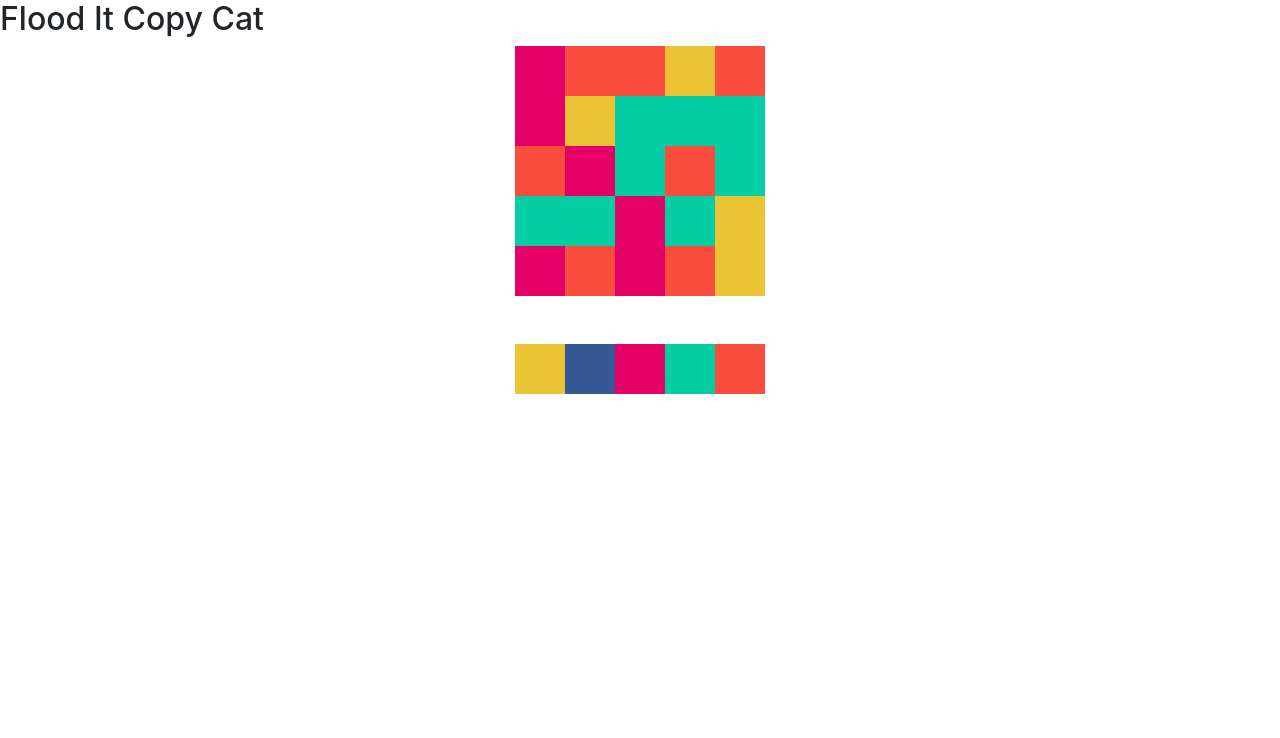
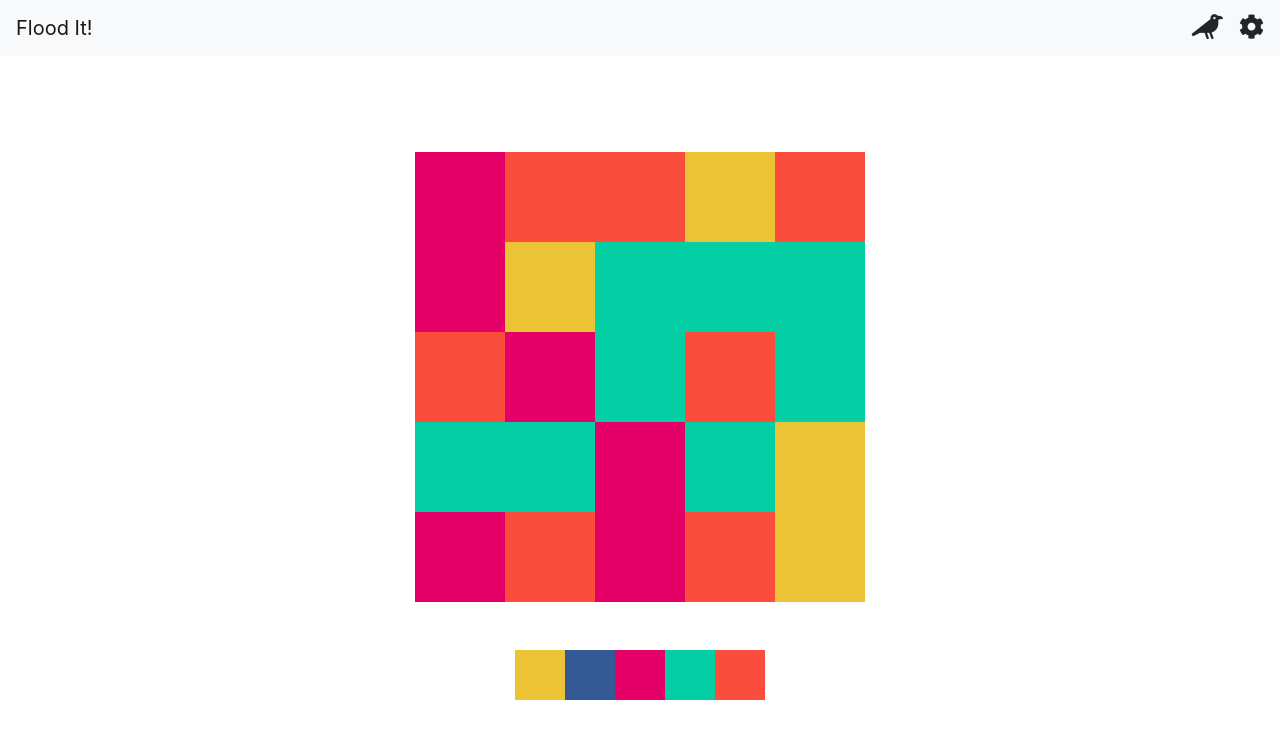
Before and after one commit to cynthialu42/flood-it, a React (Create React App) app: page / in a window 1280 px wide. Shown: the top 738 px of the page. Built offline with nearby package versions, Linux system fonts and the light colour scheme.

Commit message:
crow feature and sidedrawer

```diff
--- a/public/index.html
+++ b/public/index.html
@@ -26,6 +26,9 @@
     -->
     <title>React App</title>
     <link rel="stylesheet" href="https://stackpath.bootstrapcdn.com/bootstrap/4.3.1/css/bootstrap.min.css" integrity="sha384-ggOyR0iXCbMQv3Xipma34MD+dH/1fQ784/j6cY/iJTQUOhcWr7x9JvoRxT2MZw1T" crossorigin="anonymous">
+    <!-- <link rel="stylesheet" href="https://stackpath.bootstrapcdn.com/font-awesome/4.7.0/css/font-awesome.min.css" integrity="sha384-wvfXpqpZZVQGK6TAh5PVlGOfQNHSoD2xbE+QkPxCAFlNEevoEH3Sl0sibVcOQVnN" crossorigin="anonymous"> -->
+    <link rel="stylesheet" href="https://use.fontawesome.com/releases/v5.1.1/css/all.css" integrity="sha384-O8whS3fhG2OnA5Kas0Y9l3cfpmYjapjI0E4theH4iuMD+pLhbf6JI0jIMfYcK3yZ" crossorigin="anonymous">
+
   </head>
   <body>
     <noscript>You need to enable JavaScript to run this app.</noscript>
--- a/src/components/ColorButtons.js
+++ b/src/components/ColorButtons.js
@@ -1,9 +1,26 @@
-import React, { Component } from 'react';
+import React, { Component } from "react";
 
 class ColorButtons extends Component {
   render() {
+    if (this.props.crow) {
       return (
-            <div c
+        <div
+          className="color-buttons"
+          style={{ height: 50, width: 50 }}
+          onClick={() => this.props.sendColor(this.props.color)}
+        >
+          <i
+            className="fas fa-crow"
+            style={{
+              color: this.props.color,
+              fontSize: 50,
+            }}
+          ></i>
+        </div>
+      );
+    } else {
+      return (
+        <div
           className="color-buttons"
           style={{ backgroundColor: this.props.color, height: 50, width: 50 }}
           onClick={() => this.props.sendColor(this.props.color)}
@@ -11,5 +28,6 @@ class ColorButtons extends Component {
       );
     }
   }
+}
 
 export default ColorButtons;
--- a/src/components/Grid.js
+++ b/src/components/Grid.js
@@ -1,5 +1,5 @@
-import React, { Component } from 'react';
-import Tile from './Tile';
+import React, { Component } from "react";
+import Tile from "./Tile";
 
 class Grid extends Component {
   constructor(props) {
@@ -8,8 +8,9 @@ class Grid extends Component {
       size: this.props.size,
       colors: this.props.colors,
       gridColors: null,
-            colorCluster: null
-        }
+      colorCluster: null,
+      crow: this.props.crow,
+    };
     this.updateGrid = this.updateGrid.bind(this);
   }
 
@@ -24,34 +25,59 @@ class Grid extends Component {
   }
 
   findAllTiles = (array, gridObjectClone, color, originalArray) => {
-        let tempArr = []
-        array.map(tileNum => {
-            const { top, bottom, left, right } = gridObjectClone[tileNum]
+    let tempArr = [];
+    array.map((tileNum) => {
+      const { top, bottom, left, right } = gridObjectClone[tileNum];
       console.log(array.includes(top));
-            if (gridObjectClone[top] && gridObjectClone[top].color === color && !array.includes(top) && !originalArray.includes(top)) {
+      if (
+        gridObjectClone[top] &&
+        gridObjectClone[top].color === color &&
+        !array.includes(top) &&
+        !originalArray.includes(top)
+      ) {
         tempArr.push(top);
       }
-            if (gridObjectClone[bottom] && gridObjectClone[bottom].color === color  && !array.includes(bottom) && !originalArray.includes(bottom)) {
+      if (
+        gridObjectClone[bottom] &&
+        gridObjectClone[bottom].color === color &&
+        !array.includes(bottom) &&
+        !originalArray.includes(bottom)
+      ) {
         tempArr.push(bottom);
       }
-            if (gridObjectClone[left] && gridObjectClone[left].color === color  && !array.includes(left)&& !originalArray.includes(left)) {
+      if (
+        gridObjectClone[left] &&
+        gridObjectClone[left].color === color &&
+        !array.includes(left) &&
+        !originalArray.includes(left)
+      ) {
         tempArr.push(left);
       }
-            if (gridObjectClone[right] && gridObjectClone[right].color === color  && !array.includes(right)&& !originalArray.includes(right)) {
+      if (
+        gridObjectClone[right] &&
+        gridObjectClone[right].color === color &&
+        !array.includes(right) &&
+        !originalArray.includes(right)
+      ) {
         tempArr.push(right);
       }
-        })
-        console.log('tempArr', [...new Set(tempArr)])
+    });
+    console.log("tempArr", [...new Set(tempArr)]);
     const noDuplicates = [...new Set(tempArr)];
     const newFullArray = [...new Set([...originalArray, ...noDuplicates])];
-        console.log('new full array', newFullArray);
+    console.log("new full array", newFullArray);
     if ([...new Set(tempArr)].length) {
-            return this.findAllTiles(noDuplicates, gridObjectClone, color, newFullArray);
+      return this.findAllTiles(
+        noDuplicates,
+        gridObjectClone,
+        color,
+        newFullArray
+      );
     } else {
-            console.log([...new Set(tempArr)])
+      console.log([...new Set(tempArr)]);
       return newFullArray;
     }
-    }
+  };
   updateGrid(color) {
     let tileColorsUpdated = [];
     let gridObjectClone = JSON.parse(JSON.stringify(this.state.gridColors));
@@ -60,11 +86,15 @@ class Grid extends Component {
     if (this.state.colorCluster) {
       colorClusterArray = this.state.colorCluster;
     } else {
-            colorClusterArray = this.findAllTiles([1], gridObjectClone, gridObjectClone[1].color, [1]);;
+      colorClusterArray = this.findAllTiles(
+        [1],
+        gridObjectClone,
+        gridObjectClone[1].color,
+        [1]
+      );
     }
-        // if (this.state.colorCluster) {
-            colorClusterArray.forEach(tileNum => {
-                const { top, bottom, left, right } = gridObjectClone[tileNum]
+    colorClusterArray.forEach((tileNum) => {
+      const { top, bottom, left, right } = gridObjectClone[tileNum];
       gridObjectClone[tileNum].color = color;
       gridArrayClone[tileNum - 1].color = color;
       tileColorsUpdated.push(tileNum);
@@ -84,27 +114,11 @@ class Grid extends Component {
     let tempArr = JSON.parse(JSON.stringify(tileColorsUpdated));
     let finalArr = this.findAllTiles(tempArr, gridObjectClone, color, tempArr);
     tileColorsUpdated = finalArr;
-        // } else {
-        //     const { top, bottom, left, right } = gridObjectClone[1];
-        //     const originalColor = gridObjectClone[1].color;
-        //     gridObjectClone[1].color = color;
-        //     gridArrayClone[0].color = color;
-        //     tileColorsUpdated.push(1);
-        //     if (gridObjectClone[top] && gridObjectClone[top].color === color) {
-        //         tileColorsUpdated.push(top);
-        //     }
-        //     if (gridObjectClone[bottom] && gridObjectClone[bottom].color === color) {
-        //         tileColorsUpdated.push(bottom);
-        //     }
-        //     if (gridObjectClone[left] && gridObjectClone[left].color === color) {
-        //         tileColorsUpdated.push(left);
-        //     }
-        //     if (gridObjectClone[right] && gridObjectClone[right].color === color) {
-        //         tileColorsUpdated.push(right);
-        //     }
-
-        // }
-        this.setState({ colorCluster: [...new Set(tileColorsUpdated)], gridColors: gridObjectClone, gridArray: gridArrayClone })
+    this.setState({
+      colorCluster: [...new Set(tileColorsUpdated)],
+      gridColors: gridObjectClone,
+      gridArray: gridArrayClone,
+    });
   }
 
   generateGridData(size) {
@@ -112,49 +126,75 @@ class Grid extends Component {
     let gridColors = {};
     let gridArray = [];
     for (let i = 1; i <= totalTiles; i++) {
-            let color = this.props.colors[Math.floor(Math.random() * Math.floor(this.props.colors.length))];
+      let color = this.props.colors[
+        Math.floor(Math.random() * Math.floor(this.props.colors.length))
+      ];
       let top = i - size > 0 ? i - size : null;
       let bottom = i + size < size * size ? i + size : null;
       let left = i % size === 1 ? null : i - 1;
-            let right = i % size === 0 ? null : i + 1
+      let right = i % size === 0 ? null : i + 1;
       gridColors[i] = {
         color,
         top,
         bottom,
         left,
-                right
-            }
+        right,
+      };
       gridArray.push({
         tileNum: i,
         color,
         top,
         bottom,
         left,
-                right
-            })
+        right,
+      });
     }
 
-        this.setState({ gridColors, gridArray })
+    this.setState({ gridColors, gridArray });
   }
   render() {
     let gameBoard;
+    let winText = null;
+    let tileHeight = Math.floor(450 / this.props.size);
+    let tileWidth = Math.floor(450 / this.props.size);
+    if (
+      this.state.colorCluster &&
+      this.state.colorCluster.length === this.props.size * this.props.size
+    ) {
+      winText = "you win!";
+    }
     if (this.state.gridArray) {
       let splitArray = [];
-            let gridArrayCopy = JSON.parse(JSON.stringify(this.state.gridArray))
+      let gridArrayCopy = JSON.parse(JSON.stringify(this.state.gridArray));
       for (let i = 0; i < this.state.size; i++) {
-                splitArray.push(gridArrayCopy.splice(0, this.state.size))
+        splitArray.push(gridArrayCopy.splice(0, this.state.size));
       }
-            gameBoard = splitArray.map(row => {
-                let rowTiles = row.map(tile => <Tile tileData={tile} />)
-                return <div className="d-flex flex-row justify-content-center">
+      gameBoard = splitArray.map((row) => {
+        let rowTiles = row.map((tile) => (
+          <Tile
+            crow={this.props.crow}
+            tileData={tile}
+            height={tileHeight}
+            width={tileWidth}
+          />
+        ));
+        return (
+          <div className="d-flex flex-row justify-content-center">
             {rowTiles}
           </div>
+        );
       });
+
       // gameBoard = null;
     } else {
       gameBoard = null;
     }
-        return <div>{gameBoard}</div>
+    return (
+      <div>
+        <div>{gameBoard}</div>
+        {winText}
+      </div>
+    );
   }
 }
 
--- /dev/null
+++ b/src/components/Settings.js
@@ -0,0 +1,13 @@
+import React, { Component } from 'react';
+
+class Settings extends Component {
+    render() {
+        return (
+            <div>
+                settings
+            </div>
+        );
+    }
+}
+
+export default Settings;
--- /dev/null
+++ b/src/components/Sidedrawer.js
@@ -0,0 +1,38 @@
+import React, { Component } from "react";
+
+class Sidedrawer extends Component {
+  constructor(props) {
+    super(props);
+    this.state = {
+      isOpen: this.props.isOpen,
+      content: this.props.content,
+    };
+  }
+  render() {
+    let showOverlay = null;
+    let sidedrawerStatus = null;
+    if (this.props.isOpen) {
+      sidedrawerStatus = "open";
+    } else if (this.props.isOpen === false) {
+      sidedrawerStatus = "closed";
+    }
+    if (this.props.isOpen) {
+      showOverlay = (
+        <div
+          className="sidedrawer-overlay"
+          onClick={this.props.closeSidedrawer}
+        ></div>
+      );
+    }
+    return (
+      <div>
+        <div className={`sidedrawer sidedrawer--${sidedrawerStatus}`}>
+          {this.props.content}
+        </div>
+        {showOverlay}
+      </div>
+    );
+  }
+}
+
+export default Sidedrawer;
--- a/src/components/Tile.js
+++ b/src/components/Tile.js
@@ -1,17 +1,41 @@
-import React, { Component } from 'react';
+import React, { Component } from "react";
 
 class Tile extends Component {
   constructor(props) {
     super(props);
     this.state = {
-            color: this.props.tileData.color
-        }
+      color: this.props.tileData.color,
+      crow: false,
+    };
   }
   render() {
+    if (this.props.crow) {
       return (
-            <div className="tile" style={{backgroundColor: this.props.tileData.color, height: 50, width: 50}}>
+        <div
+          className="tile"
+          style={{ height: this.props.height, width: this.props.width }}
+        >
+          <i
+            className="fas fa-crow"
+            style={{
+              color: this.props.tileData.color,
+              fontSize: this.props.height,
+            }}
+          ></i>
         </div>
       );
+    } else {
+      return (
+        <div
+          className="tile"
+          style={{
+            backgroundColor: this.props.tileData.color,
+            height: this.props.height,
+            width: this.props.width,
+          }}
+        ></div>
+      );
+    }
   }
 }
 
--- /dev/null
+++ b/src/constants/colorSchemes.js
@@ -0,0 +1,5 @@
+export const colorSchemes = {
+  standard: ["#EAC435", "#345995", "#E40066", "#03CEA4", "#FB4D3D"],
+};
+
+export default colorSchemes;
--- a/src/containers/GameContainer.js
+++ b/src/containers/GameContainer.js
@@ -1,32 +1,99 @@
-import React, { Component } from 'react';
-import Grid from '../components/Grid';
-import ColorButtons from '../components/ColorButtons';
+import React, { Component } from "react";
+import Grid from "../components/Grid";
+import ColorButtons from "../components/ColorButtons";
+import Sidedrawer from "../components/Sidedrawer";
+import Settings from "../components/Settings";
+import colorSchemes from "../constants/colorSchemes";
 
 class GameContainer extends Component {
   constructor() {
     super();
     this.state = {
-            currentColor: null
-        }
+      currentColor: null,
+      crow: false,
+      sidedrawerIsOpen: null,
+      content: "hi",
+    };
     this.colorClicked = this.colorClicked.bind(this);
+    this.closeSidedrawer = this.closeSidedrawer.bind(this);
   }
 
   colorClicked(color) {
     this.setState({ currentColor: color });
   }
 
+  closeSidedrawer() {
+    this.setState({ sidedrawerIsOpen: false });
+  }
+
   render() {
+    let buttonSection;
+    buttonSection = colorSchemes["standard"].map((color) => {
+      return (
+        <ColorButtons
+          color={color}
+          sendColor={this.colorClicked}
+          crow={this.state.crow}
+        />
+      );
+    });
     return (
       <div>
-                <h2>Flood It Copy Cat</h2>
-                <Grid size={5} colors={["#EAC435", "#345995", "#E40066", "#03CEA4", "#FB4D3D"]} currentColor={this.state.currentColor} />
+        <nav class="navbar navbar-expand-lg navbar-light bg-light mb-5">
+          <a class="navbar-brand" href="#">
+            Flood It!
+          </a>
+          <button
+            class="navbar-toggler"
+            type="button"
+            data-toggle="collapse"
+            data-target="#navbarNavDropdown"
+            aria-controls="navbarNavDropdown"
+            aria-expanded="false"
+            aria-label="Toggle navigation"
+          >
+            <span class="navbar-toggler-icon"></span>
+          </button>
+          <div
+            class="collapse navbar-collapse flex-row-reverse"
+            id="navbarNavDropdown"
+          >
+            <ul class="navbar-nav">
+              <li class="nav-item active">
+                <i
+                  className="fas fa-crow font-25 rainbow"
+                  onClick={() => this.setState({ crow: !this.state.crow })}
+                ></i>
+              </li>
+              <li class="nav-item active ml-3">
+                <i
+                  className="fas fa-cog font-25"
+                  onClick={() =>
+                    this.setState({
+                      sidedrawerIsOpen: !this.state.sidedrawerIsOpen,
+                    })
+                  }
+                ></i>
+              </li>
+            </ul>
+          </div>
+        </nav>
+        <div className="pt-5 pb-3">
+          <Grid
+            size={5}
+            crow={this.state.crow}
+            colors={["#EAC435", "#345995", "#E40066", "#03CEA4", "#FB4D3D"]}
+            currentColor={this.state.currentColor}
+          />
           <div className="d-flex justify-content-center mt-5">
-                    <ColorButtons color="#EAC435" sendColor={this.colorClicked} />
-                    <ColorButtons color="#345995" sendColor={this.colorClicked} />
-                    <ColorButtons color="#E40066" sendColor={this.colorClicked} />
-                    <ColorButtons color="#03CEA4" sendColor={this.colorClicked} />
-                    <ColorButtons color="#FB4D3D" sendColor={this.colorClicked} />
+            {buttonSection}
           </div>
+        </div>
+        <Sidedrawer
+          isOpen={this.state.sidedrawerIsOpen}
+          content={<Settings />}
+          closeSidedrawer={this.closeSidedrawer}
+        />
       </div>
     );
   }
--- a/src/styles.css
+++ b/src/styles.css
@@ -1,3 +1,78 @@
-.display-flex {
-    display: flex;
+.font-25 {
+    font-size: 25px;
 }
+
+.sidedrawer {
+    z-index: 100;
+    position: fixed;
+    top: 0;
+    bottom: 0;
+    right: 0;
+    width: 40%;
+    background-color: white;
+    transform: translateX(100%);
+    /* transform: translateX(100%); */
+}
+
+.sidedrawer--open {
+    animation: open .3s ease forwards;
+}
+
+.sidedrawer--closed {
+    animation: closed .3s ease backwards;
+}
+
+.sidedrawer-overlay {
+    z-index: 50;
+    position: fixed;
+    top: 0;
+    bottom: 0;
+    right: 0;
+    left: 0;
+    background-color: rgb(133, 133, 133);
+    opacity: 50%;
+}
+
+/* .sidedrawer-overlay--open {
+    animation: fadein 1s ease;
+}
+
+.sidedrawer-overlay--close {
+    animation: fadeout 1s ease;
+} */
+
+@keyframes open {
+    0% {
+      transform: translateX(100%);
+    }
+    100% {
+      transform: translateX(0%);
+    }
+  }
+
+  @keyframes closed {
+    0% {
+      transform: translateX(0%);
+    }
+    100% {
+      transform: translateX(100%);
+    }
+  }
+
+  @keyframes fadein {
+    0% {
+      opacity: 0%;
+    }
+    100% {
+      opacity: 50%
+    }
+  }
+
+  @keyframes fadeout {
+    0% {
+      opacity: 50%;
+    }
+    100% {
+      opacity: 0%
+    }
+  }
```
Lines whose indentation alone changed are shown as unchanged.
